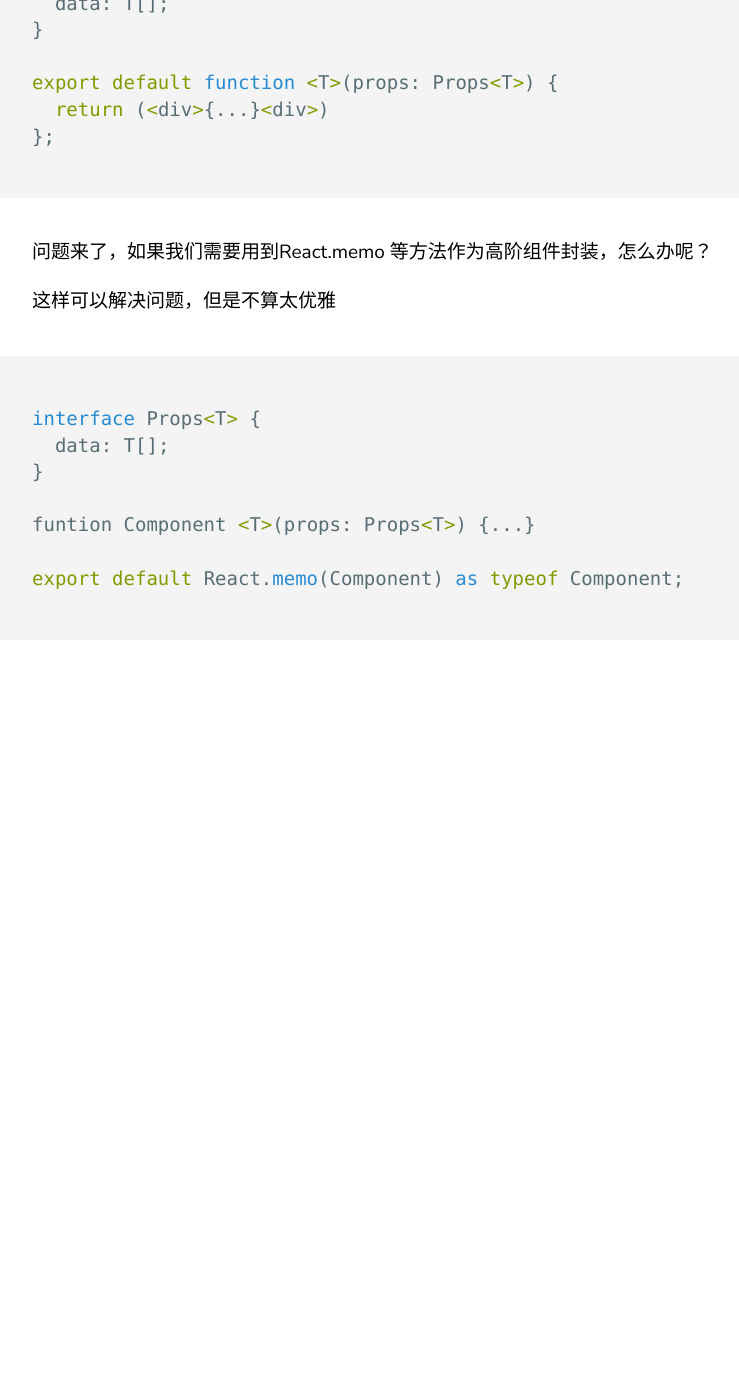
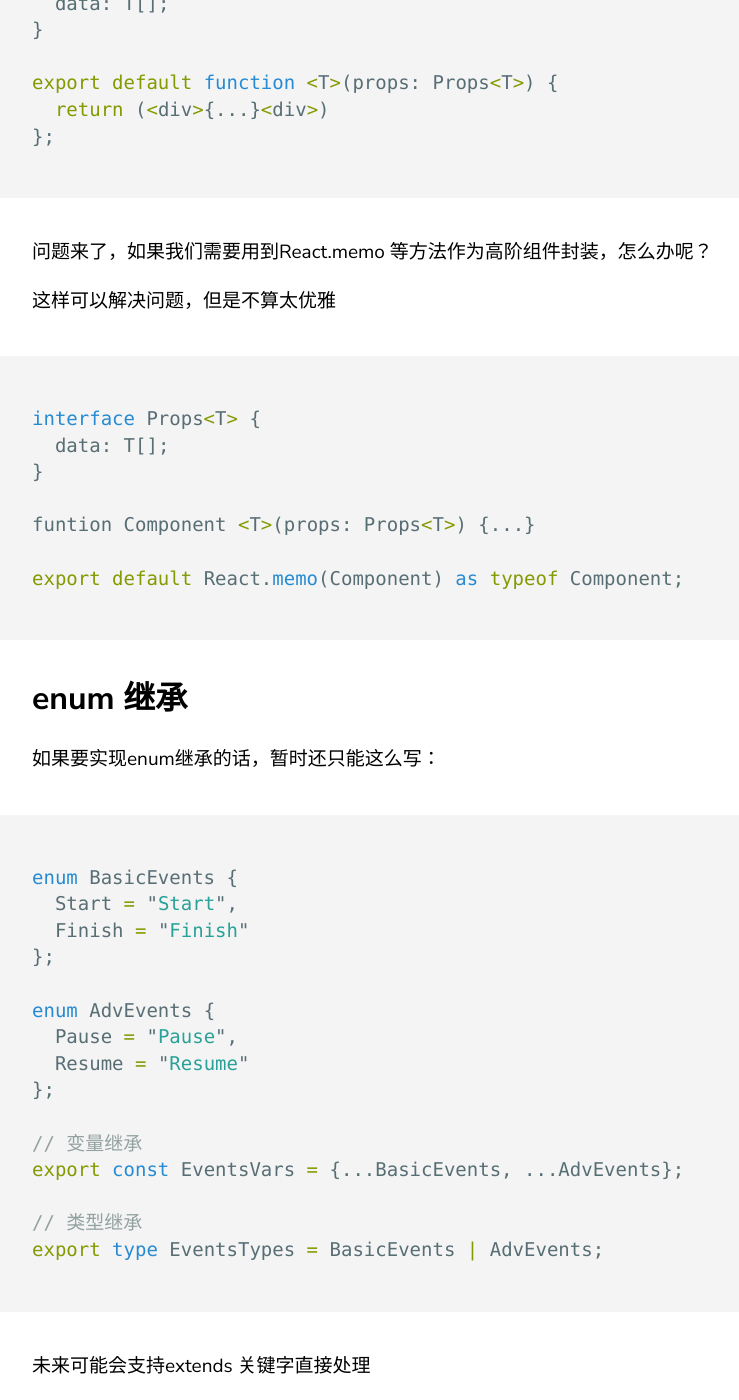
Before and after one commit to bilibiliou/bilibiliou.github.io, a Jekyll site: the page built from _posts/tech/2020-08-03-ts.markdown, in a window 1280 px wide and 1400 px high, scrolled down 15039 px. Shown: the whole window, without its empty margins (68-807 px from the left). Built offline with Jekyll 4.4.1, drawn with Linux system fonts in a browser that asks for light colours; before the commit the page ends 15719 px from its top, so only the background shows below that.

Commit message:
new version

````diff
--- a/_posts/tech/2020-08-03-ts.markdown
+++ b/_posts/tech/2020-08-03-ts.markdown
@@ -511,3 +511,27 @@ funtion Component <T>(props: Props<T>) {...}
 
 export default React.memo(Component) as typeof Component;
 ```
+
+## enum 继承
+
+如果要实现enum继承的话，暂时还只能这么写：
+
+```ts
+enum BasicEvents {
+  Start = "Start",
+  Finish = "Finish"
+};
+
+enum AdvEvents {
+  Pause = "Pause",
+  Resume = "Resume"
+};
+
+// 变量继承
+export const EventsVars = {...BasicEvents, ...AdvEvents};
+
+// 类型继承
+export type EventsTypes = BasicEvents | AdvEvents;
+```
+
+未来可能会支持extends 关键字直接处理
````
